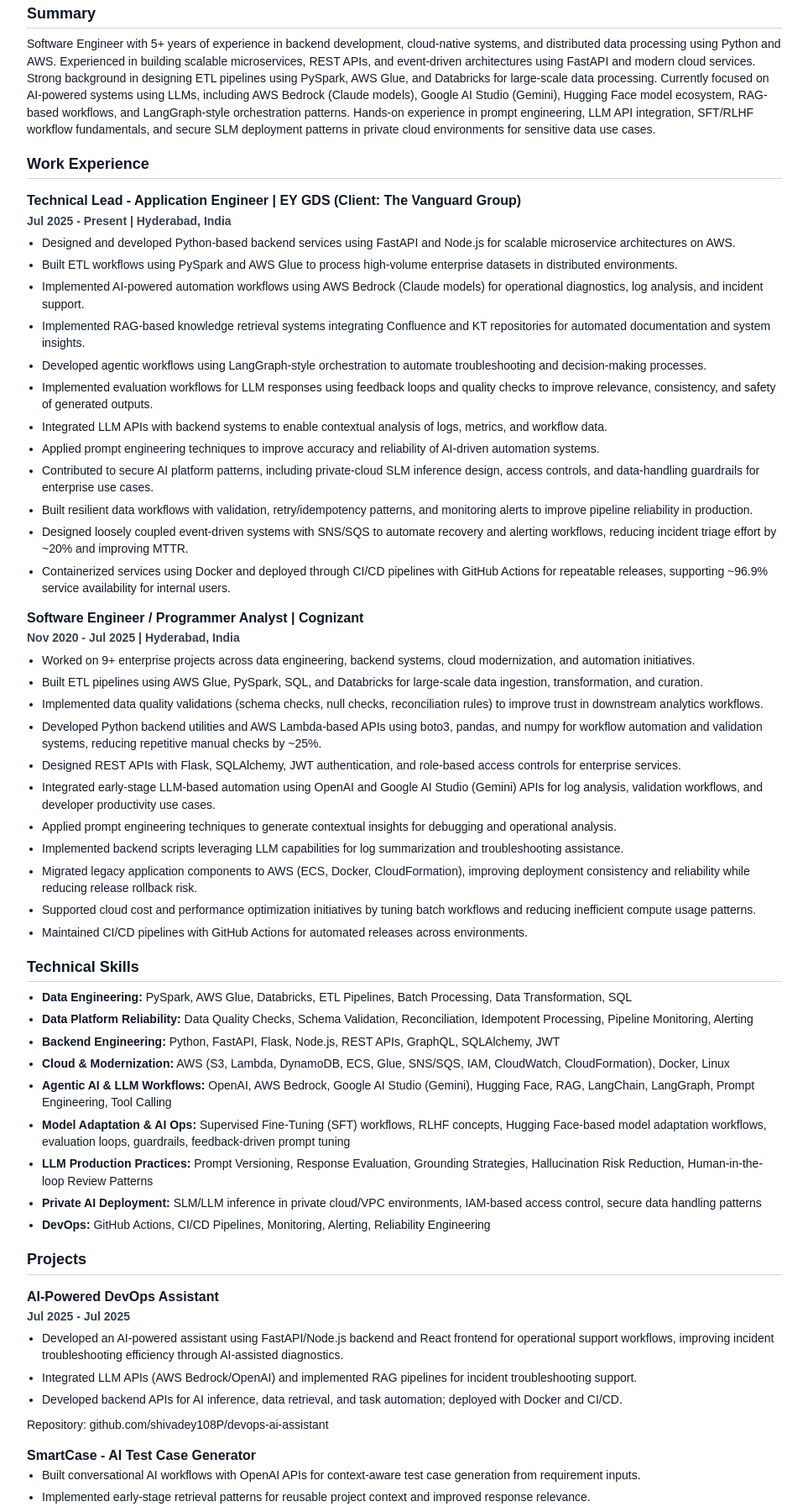
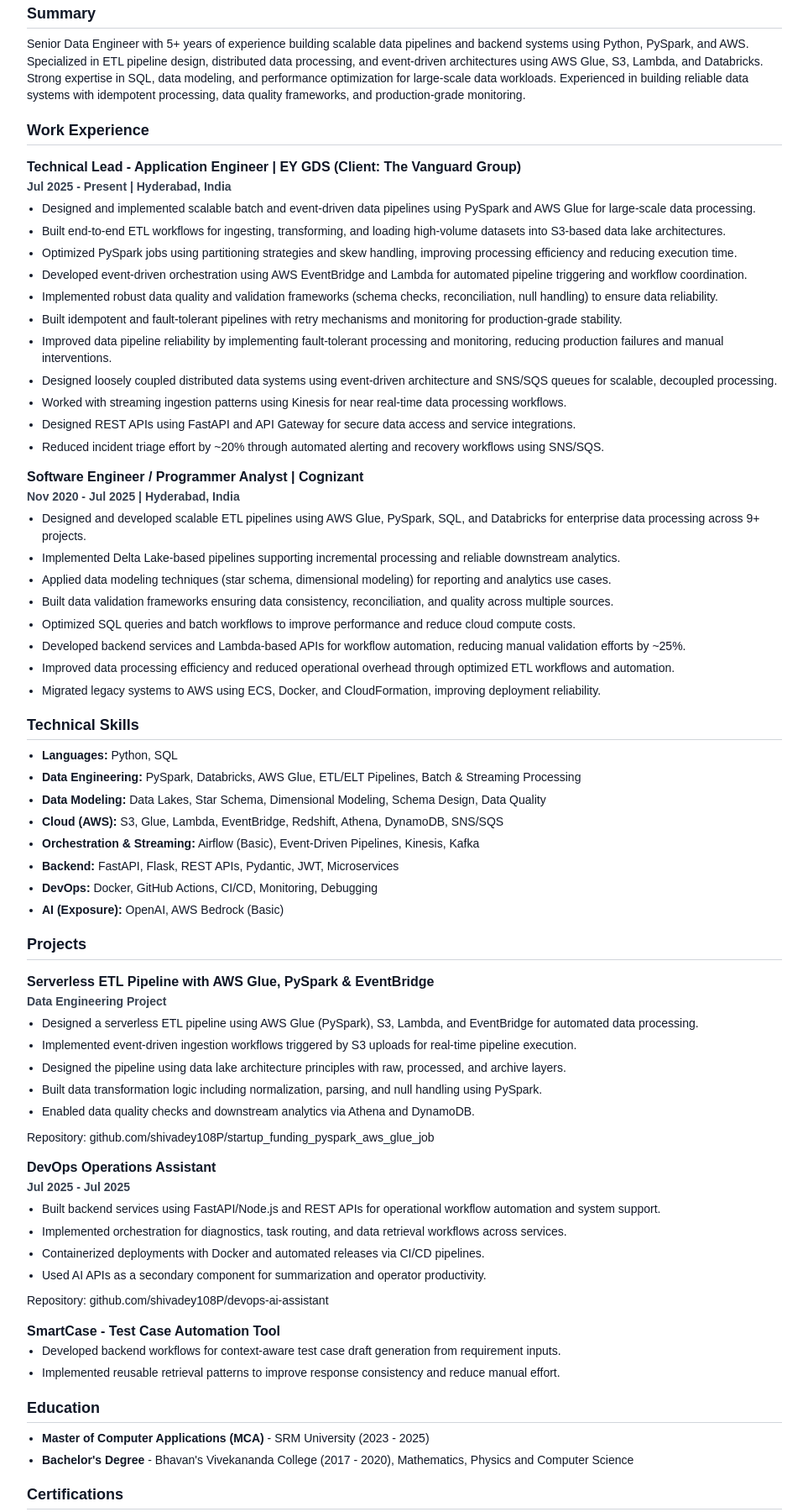
Before and after one commit to shivadey108P/shiva_dey_resume_builder, a plain HTML site: page index.html in a window 1280 px wide. Shown: the part 135-1935 px from the top of the page at 84% size, without its empty margins (158-1121 px from the left). Drawn offline with Linux system fonts and the light colour scheme.

Commit message:
refactor(resume): reposition profile for Data Engineering with ATS-focused summary, impact bullets, and updated skills/projects

```diff
--- a/index.html
+++ b/index.html
@@ -94,7 +94,7 @@
   <main class="resume">
     <header>
       <h1>Shiva Narayan Dey</h1>
-      <p class="headline">Data &amp; Backend Engineer | PySpark, AWS | AI &amp; LLM Systems
+      <p class="headline">Senior Data Engineer | Python, PySpark, AWS | ETL, Data Pipelines, Distributed Systems
       </p>
       <p class="contact">Hyderabad, India | <a href="mailto:DEY.SN@OUTLOOK.COM">DEY.SN@OUTLOOK.COM</a> | <a
           href="tel:+918555914966">+91-8555914966</a> | <a href="https://github.com/shivadey108P" target="_blank"
@@ -105,15 +105,11 @@
 
     <section>
       <h2>Summary</h2>
-      <p>Software Engineer with 5+ years of experience in backend development, cloud-native systems, and distributed
-        data processing using Python and AWS. Experienced in building scalable microservices, REST APIs, and
-        event-driven architectures using FastAPI and modern cloud services. Strong background in designing ETL
-        pipelines using PySpark, AWS Glue, and Databricks for large-scale data processing. Currently focused on
-        AI-powered systems using LLMs, including AWS Bedrock (Claude models), Google AI Studio (Gemini),
-        Hugging Face model ecosystem, RAG-based workflows, and
-        LangGraph-style orchestration patterns. Hands-on experience in prompt engineering, LLM API integration,
-        SFT/RLHF workflow fundamentals, and secure SLM deployment patterns in private cloud environments for sensitive
-        data use cases.</p>
+      <p>Senior Data Engineer with 5+ years of experience building scalable data pipelines and backend systems using
+        Python, PySpark, and AWS. Specialized in ETL pipeline design, distributed data processing, and event-driven
+        architectures using AWS Glue, S3, Lambda, and Databricks. Strong expertise in SQL, data modeling, and
+        performance optimization for large-scale data workloads. Experienced in building reliable data systems with
+        idempotent processing, data quality frameworks, and production-grade monitoring.</p>
     </section>
 
     <section>
@@ -122,108 +118,94 @@
       <h3>Technical Lead - Application Engineer | EY GDS (Client: The Vanguard Group)</h3>
       <p class="meta">Jul 2025 - Present | Hyderabad, India</p>
       <ul>
-        <li>Designed and developed Python-based backend services using FastAPI and Node.js for scalable microservice
-          architectures on AWS.</li>
-        <li>Built ETL workflows using PySpark and AWS Glue to process high-volume enterprise datasets in distributed
-          environments.</li>
-        <li>Implemented AI-powered automation workflows using AWS Bedrock (Claude models) for operational diagnostics,
-          log
-          analysis, and incident support.</li>
-        <li>Implemented RAG-based knowledge retrieval systems integrating Confluence and KT repositories for automated
-          documentation and system insights.</li>
-        <li>Developed agentic workflows using LangGraph-style orchestration to automate troubleshooting and
-          decision-making processes.</li>
-        <li>Implemented evaluation workflows for LLM responses using feedback loops and quality checks to improve
-          relevance, consistency, and safety of generated outputs.</li>
-        <li>Integrated LLM APIs with backend systems to enable contextual analysis of logs, metrics, and workflow data.
-        </li>
-        <li>Applied prompt engineering techniques to improve accuracy and reliability of AI-driven automation systems.
-        </li>
-        <li>Contributed to secure AI platform patterns, including private-cloud SLM inference design, access controls,
-          and data-handling guardrails for enterprise use cases.</li>
-        <li>Built resilient data workflows with validation, retry/idempotency patterns, and monitoring alerts to improve
-          pipeline reliability in production.</li>
-        <li>Designed loosely coupled event-driven systems with SNS/SQS to automate recovery and alerting workflows,
-          reducing incident triage effort by ~20% and improving MTTR.</li>
-        <li>Containerized services using Docker and deployed through CI/CD pipelines with GitHub Actions for repeatable
-          releases, supporting ~96.9% service availability for internal users.</li>
+        <li>Designed and implemented scalable batch and event-driven data pipelines using PySpark and AWS Glue for
+          large-scale data processing.</li>
+        <li>Built end-to-end ETL workflows for ingesting, transforming, and loading high-volume datasets into
+          S3-based data lake architectures.</li>
+        <li>Optimized PySpark jobs using partitioning strategies and skew handling, improving processing efficiency and
+          reducing execution time.</li>
+        <li>Developed event-driven orchestration using AWS EventBridge and Lambda for automated pipeline triggering and
+          workflow coordination.</li>
+        <li>Implemented robust data quality and validation frameworks (schema checks, reconciliation, null handling) to
+          ensure data reliability.</li>
+        <li>Built idempotent and fault-tolerant pipelines with retry mechanisms and monitoring for production-grade
+          stability.</li>
+        <li>Improved data pipeline reliability by implementing fault-tolerant processing and monitoring, reducing
+          production failures and manual interventions.</li>
+        <li>Designed loosely coupled distributed data systems using event-driven architecture and SNS/SQS queues for
+          scalable, decoupled processing.</li>
+        <li>Worked with streaming ingestion patterns using Kinesis for near real-time data processing workflows.</li>
+        <li>Designed REST APIs using FastAPI and API Gateway for secure data access and service integrations.</li>
+        <li>Reduced incident triage effort by ~20% through automated alerting and recovery workflows using SNS/SQS.</li>
       </ul>
 
       <h3>Software Engineer / Programmer Analyst | Cognizant</h3>
       <p class="meta">Nov 2020 - Jul 2025 | Hyderabad, India</p>
       <ul>
-        <li>Worked on 9+ enterprise projects across data engineering, backend systems, cloud modernization, and
-          automation initiatives.</li>
-        <li>Built ETL pipelines using AWS Glue, PySpark, SQL, and Databricks for large-scale data ingestion,
-          transformation, and curation.</li>
-        <li>Implemented data quality validations (schema checks, null checks, reconciliation rules) to improve trust in
-          downstream analytics workflows.</li>
-        <li>Developed Python backend utilities and AWS Lambda-based APIs using boto3, pandas, and numpy for workflow
-          automation and validation systems, reducing repetitive manual checks by ~25%.</li>
-        <li>Designed REST APIs with Flask, SQLAlchemy, JWT authentication, and role-based access controls for
-          enterprise services.</li>
-        <li>Integrated early-stage LLM-based automation using OpenAI and Google AI Studio (Gemini) APIs for log
-          analysis, validation
-          workflows, and developer productivity use cases.</li>
-        <li>Applied prompt engineering techniques to generate contextual insights for debugging and operational
-          analysis.</li>
-        <li>Implemented backend scripts leveraging LLM capabilities for log summarization and troubleshooting
-          assistance.</li>
-        <li>Migrated legacy application components to AWS (ECS, Docker, CloudFormation), improving deployment
-          consistency and reliability while reducing release rollback risk.</li>
-        <li>Supported cloud cost and performance optimization initiatives by tuning batch workflows and reducing
-          inefficient compute usage patterns.</li>
-        <li>Maintained CI/CD pipelines with GitHub Actions for automated releases across environments.</li>
+        <li>Designed and developed scalable ETL pipelines using AWS Glue, PySpark, SQL, and Databricks for enterprise
+          data processing across 9+ projects.</li>
+        <li>Implemented Delta Lake-based pipelines supporting incremental processing and reliable downstream analytics.
+        </li>
+        <li>Applied data modeling techniques (star schema, dimensional modeling) for reporting and analytics use cases.
+        </li>
+        <li>Built data validation frameworks ensuring data consistency, reconciliation, and quality across multiple
+          sources.</li>
+        <li>Optimized SQL queries and batch workflows to improve performance and reduce cloud compute costs.</li>
+        <li>Developed backend services and Lambda-based APIs for workflow automation, reducing manual validation
+          efforts by ~25%.</li>
+        <li>Improved data processing efficiency and reduced operational overhead through optimized ETL workflows and
+          automation.</li>
+        <li>Migrated legacy systems to AWS using ECS, Docker, and CloudFormation, improving deployment reliability.</li>
       </ul>
     </section>
 
     <section>
       <h2>Technical Skills</h2>
       <ul>
-        <li><strong>Data Engineering:</strong> PySpark, AWS Glue, Databricks, ETL Pipelines, Batch Processing, Data
-          Transformation, SQL</li>
-        <li><strong>Data Platform Reliability:</strong> Data Quality Checks, Schema Validation, Reconciliation,
-          Idempotent Processing, Pipeline Monitoring, Alerting</li>
-        <li><strong>Backend Engineering:</strong> Python, FastAPI, Flask, Node.js, REST APIs, GraphQL, SQLAlchemy, JWT
+        <li><strong>Languages:</strong> Python, SQL</li>
+        <li><strong>Data Engineering:</strong> PySpark, Databricks, AWS Glue, ETL/ELT Pipelines, Batch &amp; Streaming
+          Processing</li>
+        <li><strong>Data Modeling:</strong> Data Lakes, Star Schema, Dimensional Modeling, Schema Design, Data Quality
         </li>
-        <li><strong>Cloud &amp; Modernization:</strong> AWS (S3, Lambda, DynamoDB, ECS, Glue, SNS/SQS, IAM, CloudWatch,
-          CloudFormation), Docker, Linux</li>
-        <li><strong>Agentic AI &amp; LLM Workflows:</strong> OpenAI, AWS Bedrock, Google AI Studio (Gemini), Hugging
-          Face,
-          RAG, LangChain, LangGraph, Prompt
-          Engineering, Tool Calling</li>
-        <li><strong>Model Adaptation &amp; AI Ops:</strong> Supervised Fine-Tuning (SFT) workflows, RLHF concepts,
-          Hugging Face-based model adaptation workflows,
-          evaluation loops, guardrails, feedback-driven prompt tuning</li>
-        <li><strong>LLM Production Practices:</strong> Prompt Versioning, Response Evaluation, Grounding Strategies,
-          Hallucination Risk Reduction, Human-in-the-loop Review Patterns</li>
-        <li><strong>Private AI Deployment:</strong> SLM/LLM inference in private cloud/VPC environments, IAM-based
-          access control, secure data handling patterns</li>
-        <li><strong>DevOps:</strong> GitHub Actions, CI/CD Pipelines, Monitoring, Alerting, Reliability Engineering</li>
+        <li><strong>Cloud (AWS):</strong> S3, Glue, Lambda, EventBridge, Redshift, Athena, DynamoDB, SNS/SQS</li>
+        <li><strong>Orchestration &amp; Streaming:</strong> Airflow (Basic), Event-Driven Pipelines, Kinesis, Kafka</li>
+        <li><strong>Backend:</strong> FastAPI, Flask, REST APIs, Pydantic, JWT, Microservices</li>
+        <li><strong>DevOps:</strong> Docker, GitHub Actions, CI/CD, Monitoring, Debugging</li>
+        <li><strong>AI (Exposure):</strong> OpenAI, AWS Bedrock (Basic)</li>
       </ul>
     </section>
 
     <section>
       <h2>Projects</h2>
-      <h3>AI-Powered DevOps Assistant</h3>
+      <h3>Serverless ETL Pipeline with AWS Glue, PySpark &amp; EventBridge</h3>
+      <p class="meta">Data Engineering Project</p>
+      <ul>
+        <li>Designed a serverless ETL pipeline using AWS Glue (PySpark), S3, Lambda, and EventBridge for automated
+          data processing.</li>
+        <li>Implemented event-driven ingestion workflows triggered by S3 uploads for real-time pipeline execution.</li>
+        <li>Designed the pipeline using data lake architecture principles with raw, processed, and archive layers.</li>
+        <li>Built data transformation logic including normalization, parsing, and null handling using PySpark.</li>
+        <li>Enabled data quality checks and downstream analytics via Athena and DynamoDB.</li>
+      </ul>
+      <p>Repository: <a href="https://github.com/shivadey108P/startup_funding_pyspark_aws_glue_job" target="_blank"
+          rel="noopener noreferrer">github.com/shivadey108P/startup_funding_pyspark_aws_glue_job</a></p>
+
+      <h3>DevOps Operations Assistant</h3>
       <p class="meta">Jul 2025 - Jul 2025</p>
       <ul>
-        <li>Developed an AI-powered assistant using FastAPI/Node.js backend and React frontend for operational support
-          workflows, improving incident troubleshooting efficiency through AI-assisted diagnostics.</li>
-        <li>Integrated LLM APIs (AWS Bedrock/OpenAI) and implemented RAG pipelines for incident troubleshooting support.
-        </li>
-        <li>Developed backend APIs for AI inference, data retrieval, and task automation; deployed with Docker and
-          CI/CD.</li>
+        <li>Built backend services using FastAPI/Node.js and REST APIs for operational workflow automation and system
+          support.</li>
+        <li>Implemented orchestration for diagnostics, task routing, and data retrieval workflows across services.</li>
+        <li>Containerized deployments with Docker and automated releases via CI/CD pipelines.</li>
+        <li>Used AI APIs as a secondary component for summarization and operator productivity.</li>
       </ul>
       <p>Repository: <a href="https://github.com/shivadey108P/devops-ai-assistant" target="_blank"
           rel="noopener noreferrer">github.com/shivadey108P/devops-ai-assistant</a></p>
 
-      <h3>SmartCase - AI Test Case Generator</h3>
+      <h3>SmartCase - Test Case Automation Tool</h3>
       <ul>
-        <li>Built conversational AI workflows with OpenAI APIs for context-aware test case generation from requirement
-          inputs.</li>
-        <li>Implemented early-stage retrieval patterns for reusable project context and improved response relevance.
-        </li>
+        <li>Developed backend workflows for context-aware test case draft generation from requirement inputs.</li>
+        <li>Implemented reusable retrieval patterns to improve response consistency and reduce manual effort.</li>
       </ul>
     </section>
 
```
Also changed, not shown: 1 other file.
